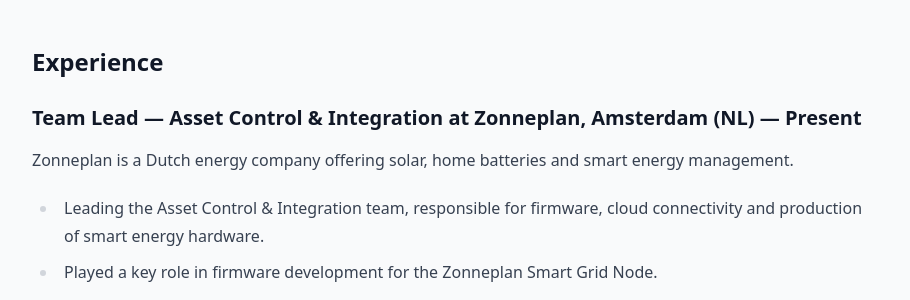
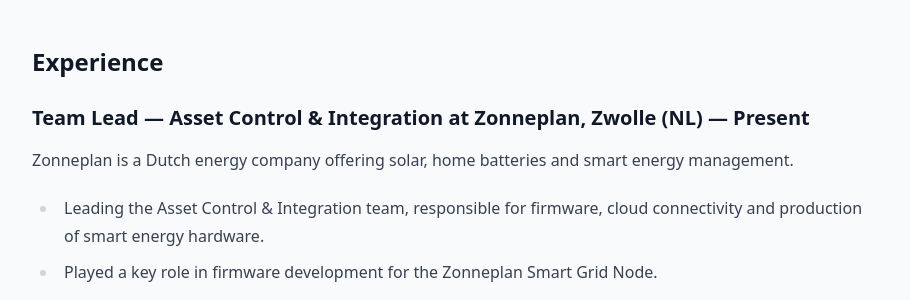
Before and after one commit to erikkallen/erikkallen.github.io, a Jekyll site: the page built from resume.md, in a window 1280 px wide and 900 px high, scrolled down 1027 px. Shown: the part 156-456 px from the top of the window, without its empty margins (184-1094 px from the left). Built offline with Jekyll 4.4.1, drawn with Linux system fonts in a browser that asks for light colours; nearby versions of some CDN libraries.

Commit message:
Fix Zonneplan location: Amsterdam → Zwolle
Co-Authored-By: Claude Sonnet 4.6 <noreply@anthropic.com>

```diff
--- a/resume.md
+++ b/resume.md
@@ -36,7 +36,7 @@ Software and embedded systems engineer with over 15 years of experience spanning
 
 ## Experience
 
-### Team Lead — Asset Control & Integration at Zonneplan, Amsterdam (NL) — Present
+### Team Lead — Asset Control & Integration at Zonneplan, Zwolle (NL) — Present
 
 Zonneplan is a Dutch energy company offering solar, home batteries and smart energy management.
 
```
